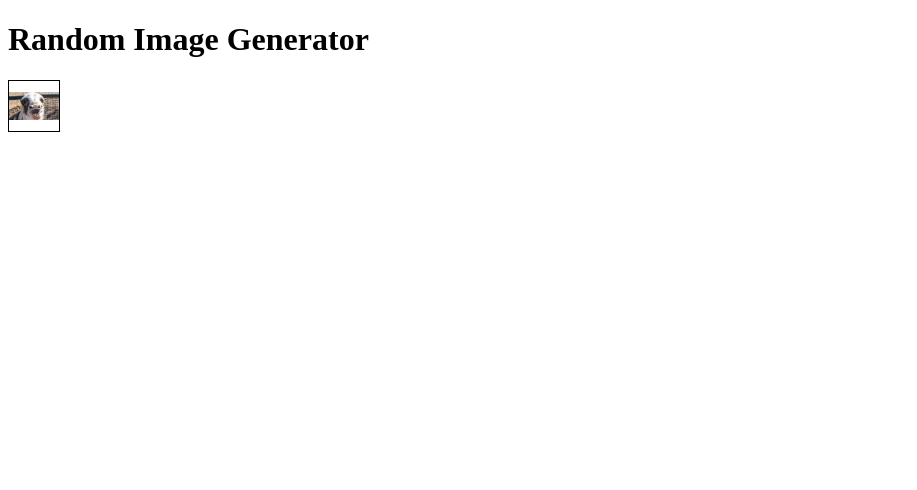
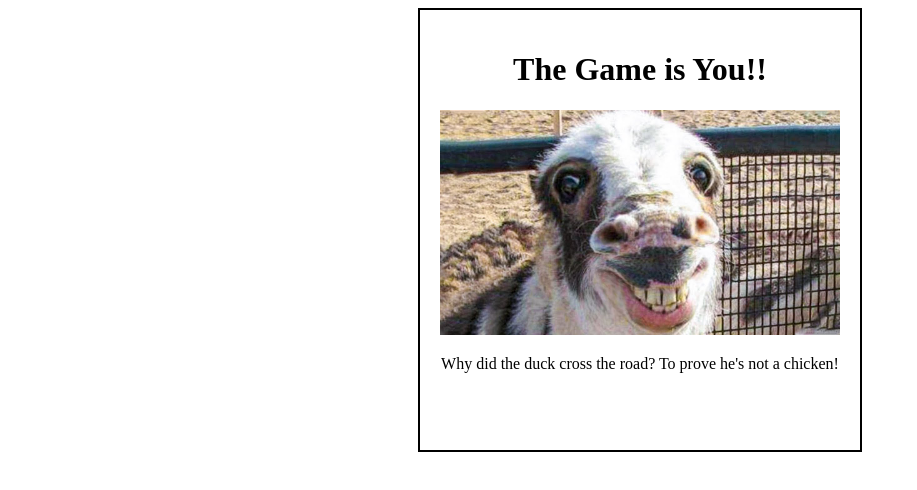
Before and after one commit to groovyg1/groovyg1.github.io, a plain HTML site: page index.html in a window 1280 px wide. Shown: the whole page, without its empty margins (0-917 px from the left). Drawn offline with Linux system fonts and the light colour scheme.

Commit message:
Final change. Fun is over

```diff
--- a/index.html
+++ b/index.html
@@ -1,34 +1,43 @@
+
 <!DOCTYPE html>
 <html>
 <head>
-	<title>Random Image Website</title>
+	<title>Random Animal Image Website</title>
 	<style>
-		#imageContainer {
-			width: 50px;
-			height: 50px;
-			border: 1px solid black;
-			display: flex;
-			justify-content: center;
-			align-items: center;
+		#image-frame {
+			width: 400px;
+			height: 400px;
+			border: 2px solid black;
+			padding: 20px;
+			margin: 0 auto;
+			text-align: center;
 		}
-
 		#randomImage {
-			max-width: 100%;
-			max-height: 100%;
+			max-width: 400px;
+			max-height: 400px;
 		}
 	</style>
 </head>
-<body onload="changeImage()">
-	<h1>Random Image Generator</h1>
-	<div id="imageContainer">
+<body>
+	<div id="image-frame">
+		<h1>The Game is You!!</h1>
 		<img id="randomImage">
+		<p id="joke"></p>
 	</div>
+
 	<script>
 		var images = ["image1.jpg", "image2.jpg", "image3.jpg", "image4.jpg", "image5.jpg"];
+		var jokes = ["Why do cows wear bells? Because their horns don't work!",
+					"What do you call a bear with no teeth? A gummy bear!",
+					"Why did the chicken cross the playground? To get to the other slide!",
+					"Why did the duck cross the road? To prove he's not a chicken!",
+					"What do you call a sheep that doesn't have any wool? A naked sheep!"];
 		function changeImage() {
 			var randomNumber = Math.floor(Math.random() * images.length);
 			document.getElementById("randomImage").src = images[randomNumber];
+			document.getElementById("joke").innerHTML = jokes[randomNumber];
 		}
+		changeImage(); // call the function on page load
 	</script>
 </body>
 </html>
```
